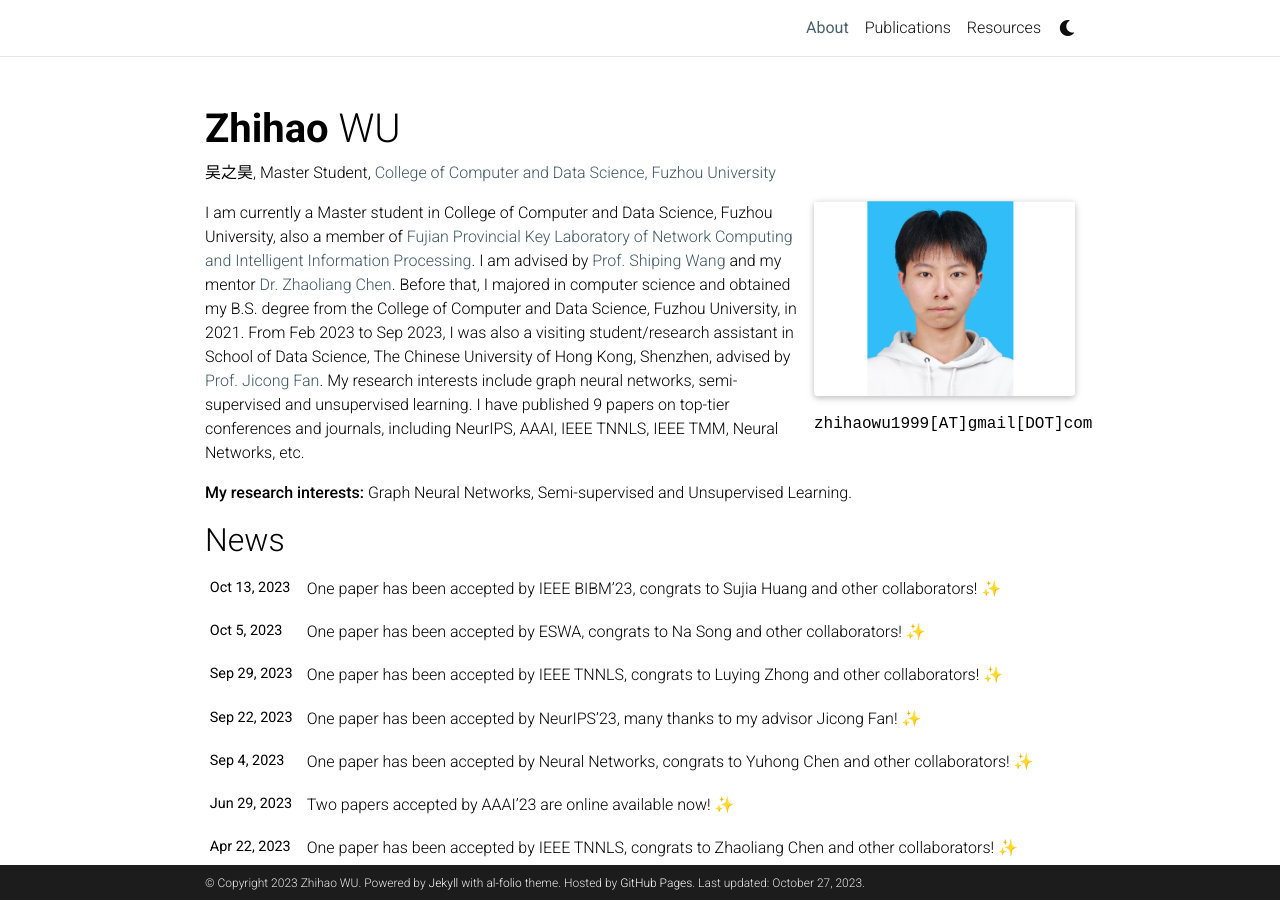
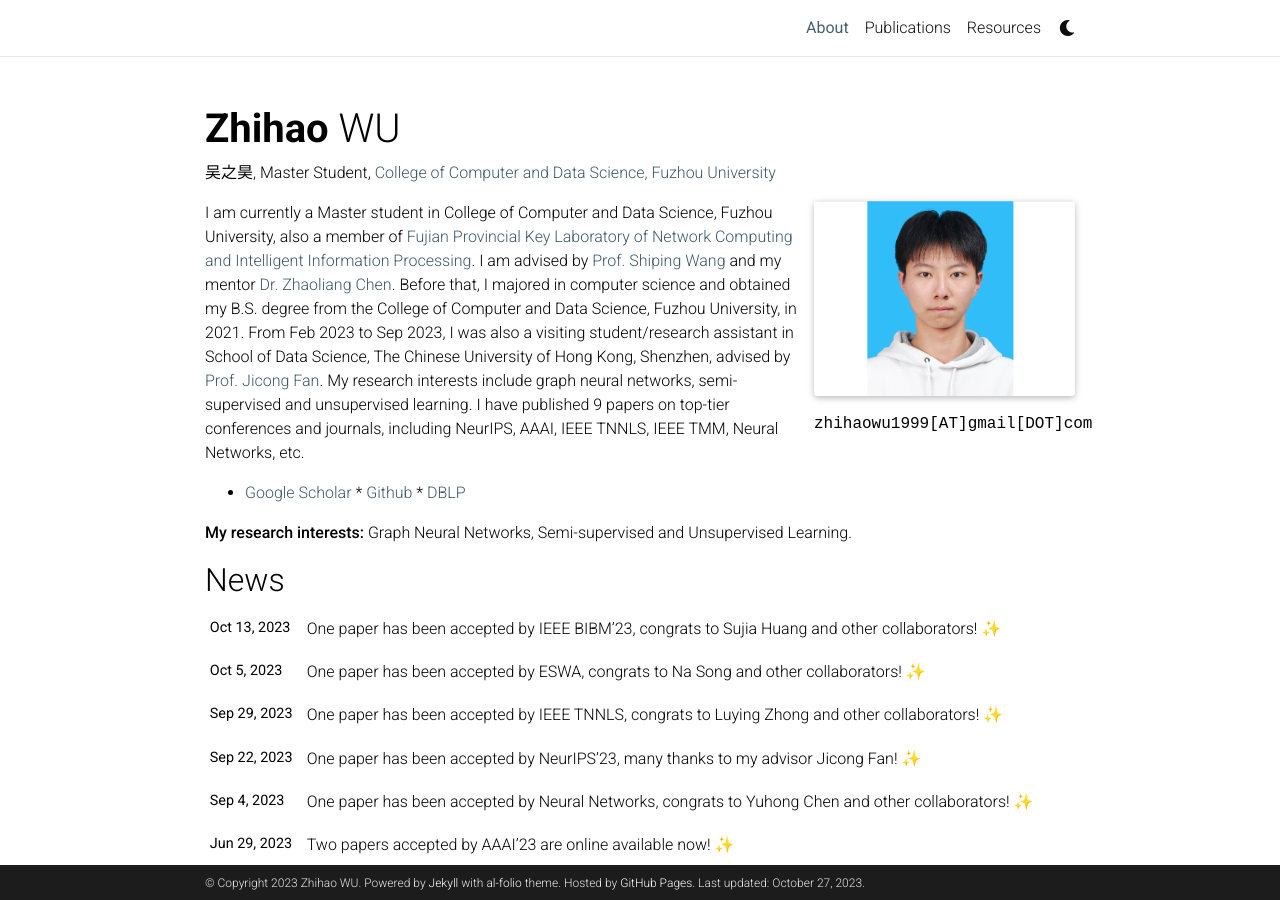
Before and after one commit to huangsuj/huangsuj.github.io, a Jekyll site: the page built from _pages/about.md, in a window 1280 px wide and 900 px high. Built offline with Jekyll 4.4.1, drawn with Linux system fonts in a browser that asks for light colours; full-size pictures stand in for the smaller copies a plugin makes; emoji names are drawn with the system emoji font; comment, search, counter and statistics services are not loaded; a style sheet for code colours, icons or effects is not loaded.

Commit message:
Update about.md

```diff
--- a/_pages/about.md
+++ b/_pages/about.md
@@ -18,6 +18,8 @@ social: true  # includes social icons at the bottom of the page
 
 I am currently a Master student in College of Computer and Data Science, Fuzhou University, also a member of [Fujian Provincial Key Laboratory of Network Computing and Intelligent Information Processing](https://ncip.fzu.edu.cn/). I am advised by [Prof. Shiping Wang](https://ccds.fzu.edu.cn/info/1202/8958.htm) and my mentor [Dr. Zhaoliang Chen](https://chenzl23.github.io/). Before that, I majored in computer science and obtained my B.S. degree from the College of Computer and Data Science, Fuzhou University, in 2021. From Feb 2023 to Sep 2023, I was also a visiting student/research assistant in School of Data Science, The Chinese University of Hong Kong, Shenzhen, advised by [Prof. Jicong Fan](https://jicongfan.github.io/). My research interests include graph neural networks, semi-supervised and unsupervised learning. I have published 9 papers on top-tier conferences and journals, including NeurIPS, AAAI, IEEE TNNLS, IEEE TMM, Neural Networks, etc.
 
+* [Google Scholar](https://scholar.google.com/citations?user=QDlGhPsAAAAJ) * [Github](https://github.com/ZhihaoWu99) * [DBLP](https://dblp.org/pid/27/8792-3.html)
+
 <!-- [个人简历（中文）](https://chenzl23.github.io/assets/pdf/Curriculum Vitae_CN.pdf)/ [Curriculum Vitae (English)](https://chenzl23.github.io/assets/pdf/Curriculum Vitae.pdf) (updated at 18.10.2023). -->
 
 **My research interests:** Graph Neural Networks, Semi-supervised and Unsupervised Learning.
```
